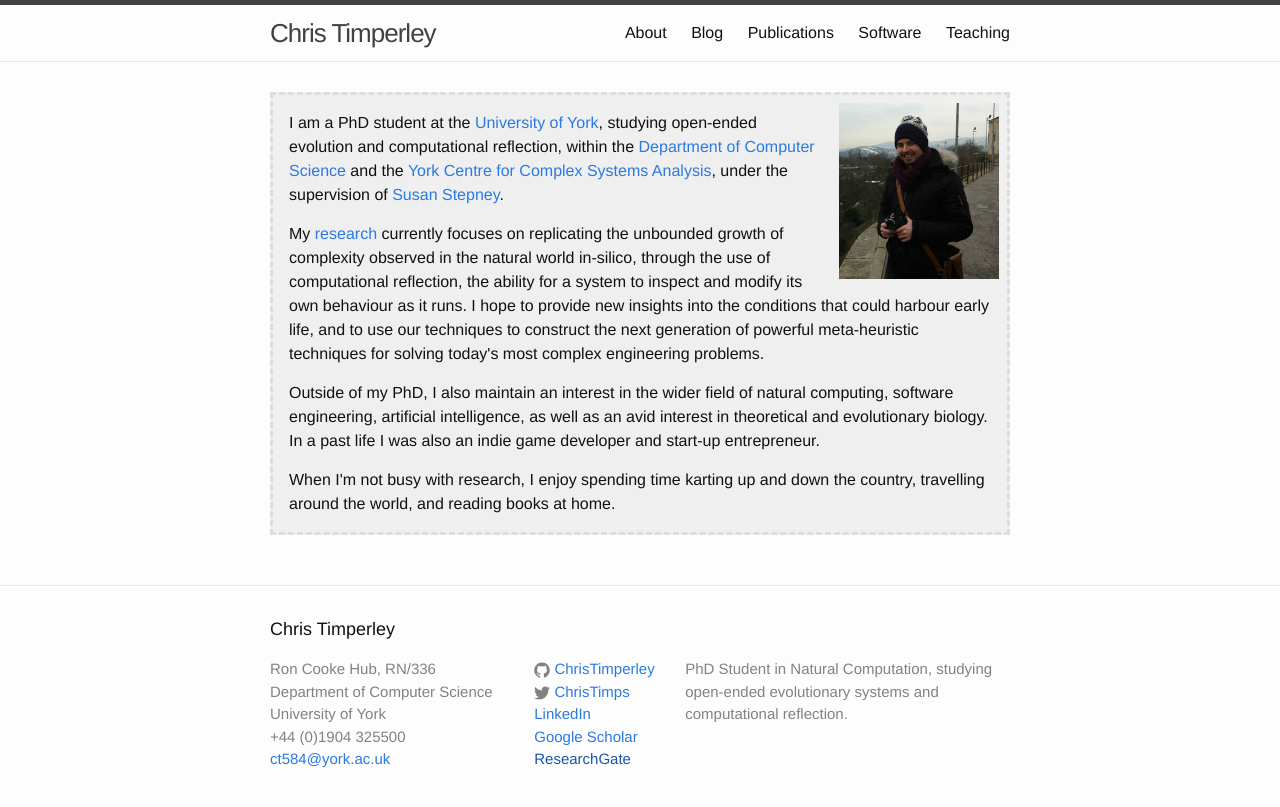
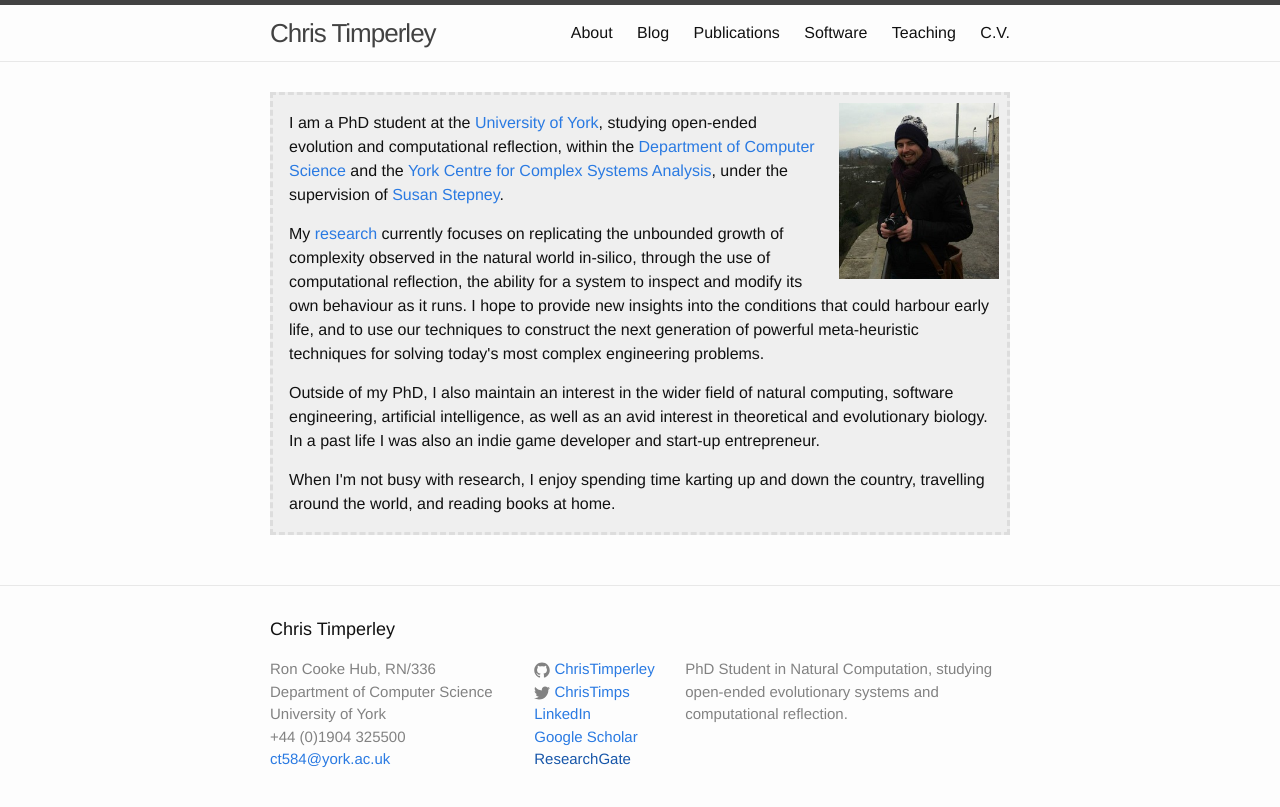
Before and after one commit to ChrisTimperley/ChrisTimperley.github.io, a Jekyll site: the page built from index.html, in a window 1280 px wide. Shown: the top 807 px of the page. Built offline with Jekyll 4.4.1, drawn with Linux system fonts in a browser that asks for light colours.

Commit message:
Added CV to personal website.

```diff
--- a/_includes/header.html
+++ b/_includes/header.html
@@ -21,6 +21,7 @@
           {% endif %}
           {% endunless %}
         {% endfor %}
+        <a class="page-link" href="{{ 'cv.pdf' | prepend: site.baseurl }}">C.V.</a>
       </div>
     </nav>
 
```
Also changed, not shown: 1 other file.
